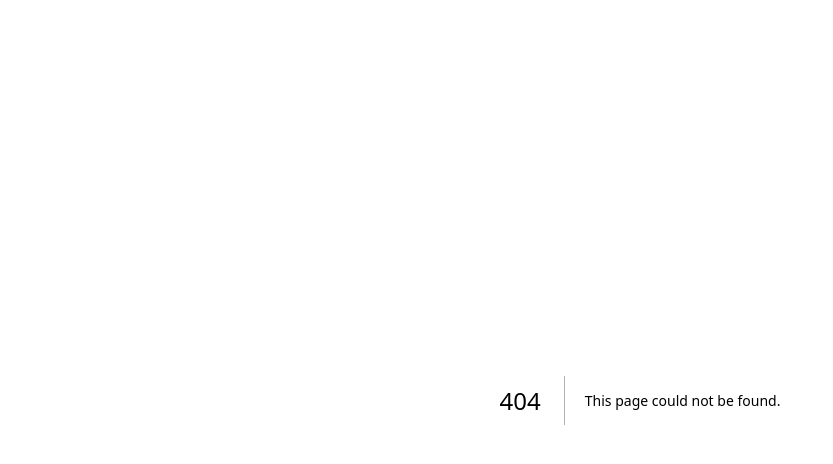
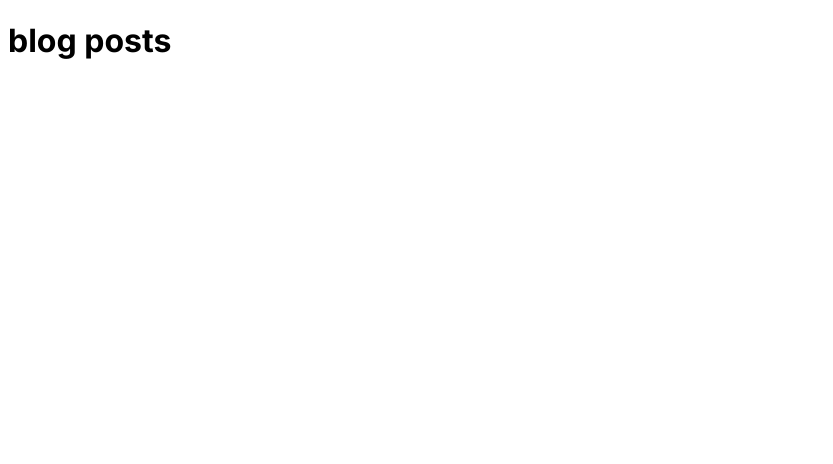
Before and after one commit to hiimog/hiimog.com, a Next.js app in the folder hiimog/: page /posts in a window 1280 px wide. Before the commit this address had no page. Shown: the top 464 px of the page, without its empty margins (0-833 px from the left). Built offline with nearby package versions, Linux system fonts and the light colour scheme.

Commit message:
Add title only pages for about and posts

```diff
--- /dev/null
+++ b/hiimog/src/app/about/page.tsx
@@ -0,0 +1,3 @@
+export default function () {
+    return (<h1>about og</h1>)
+}
--- /dev/null
+++ b/hiimog/src/app/posts/page.tsx
@@ -0,0 +1,3 @@
+export default function () {
+    return (<h1>blog posts</h1>)
+}
```
